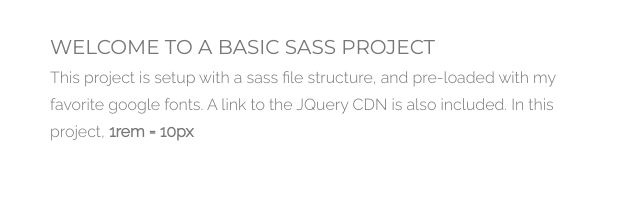
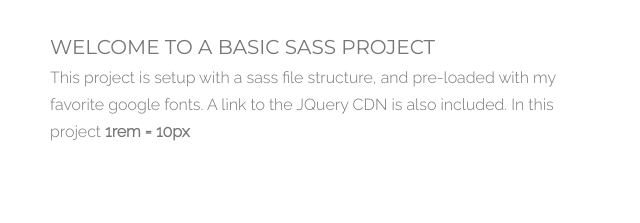
Before and after one commit to sflak/Basic-sass-setup, a website: page index.html in a window 1280 px wide. Shown: the top 223 px of the page, 20-660 px from the left. Drawn offline with nearby package versions, Linux system fonts and the light colour scheme.

Commit message:
fix typo

```diff
--- a/index.html
+++ b/index.html
@@ -17,7 +17,7 @@
         <div class="row">
             <h1>Welcome to a basic Sass project</h1>
             <div class="col-1-of-2">
-                <p>This project is setup with a sass file structure, and pre-loaded with my favorite google fonts. A link to the JQuery CDN is also included. In this project, <strong>1rem = 10px</strong></p>
+                <p>This project is setup with a sass file structure, and pre-loaded with my favorite google fonts. A link to the JQuery CDN is also included. In this project <strong>1rem = 10px</strong></p>
             </div>
         </div>
         <div class="row">
```
